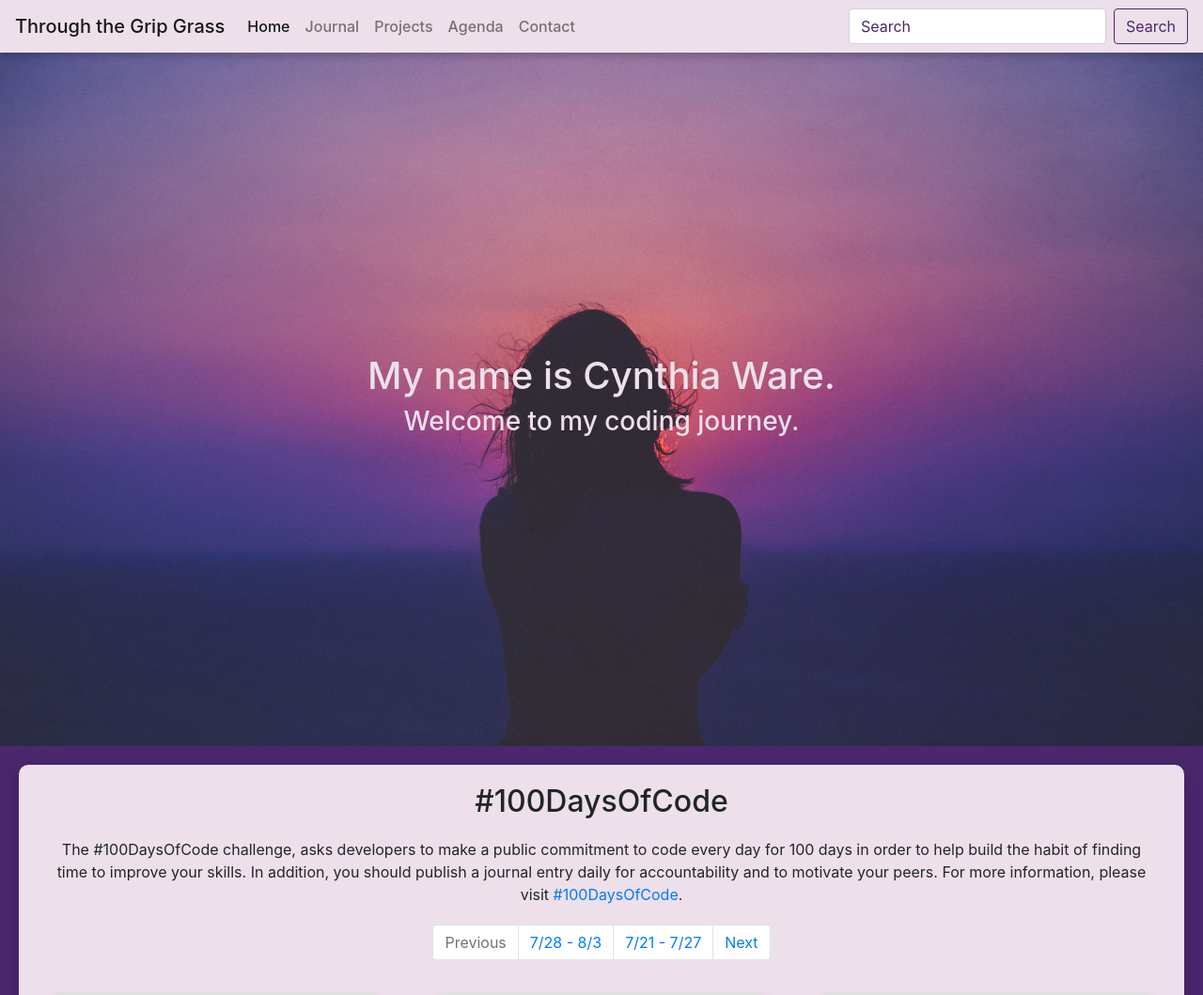
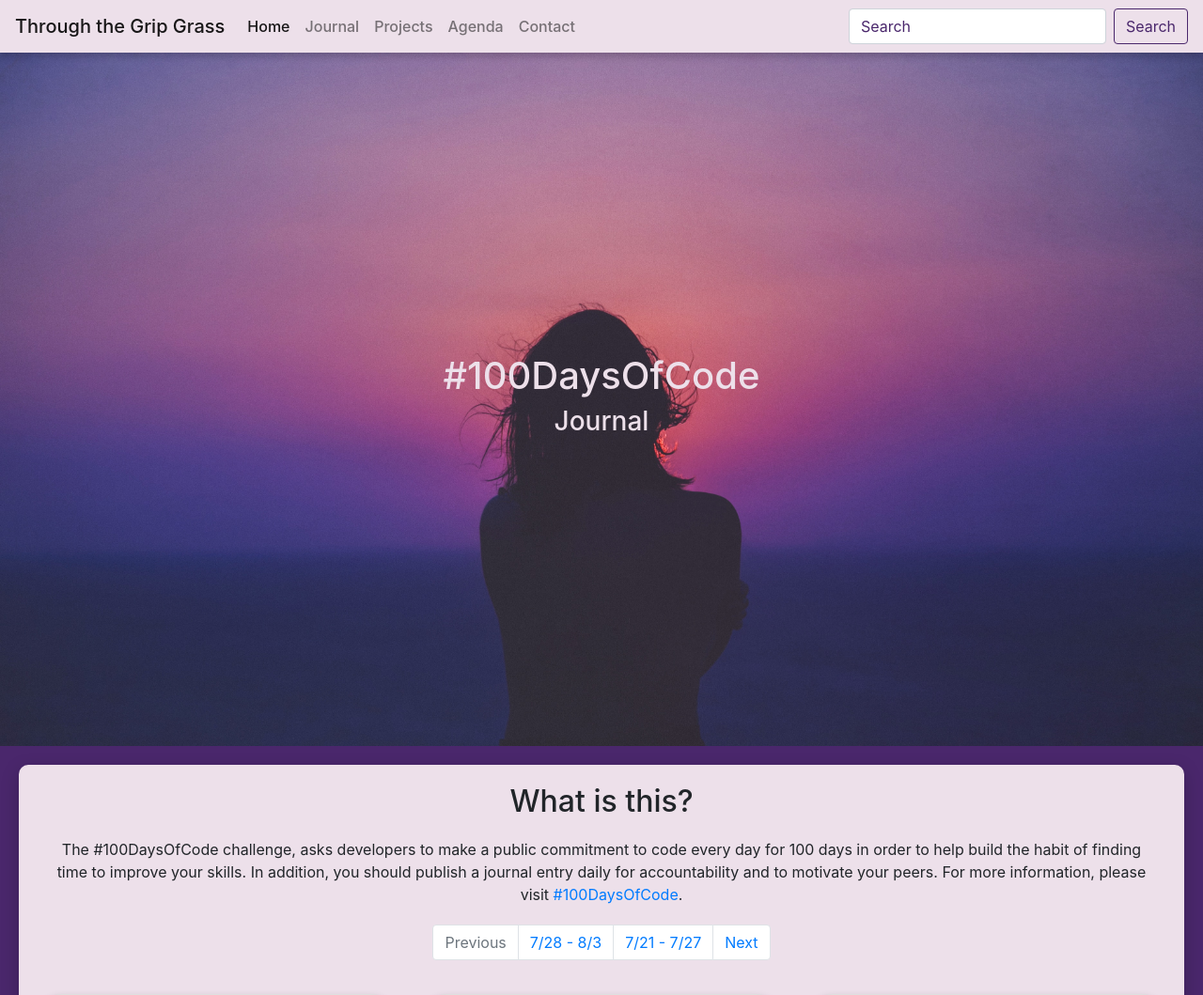
Before and after one commit to cynthiaw89/Journey, a plain HTML site: page journal.html in a window 1280 px wide. Shown: the top 1059 px of the page at 94% size. Drawn offline with nearby package versions, Linux system fonts and the light colour scheme.

Commit message:
Changed some text on journal page

```diff
--- a/journal.html
+++ b/journal.html
@@ -51,15 +51,15 @@
           </nav>
 <div class="page-header">
     <h1 class="title">
-        My name is Cynthia Ware.
+        #100DaysOfCode
     </h1>
     <h3 class="title">
-        Welcome to my coding journey.
+        Journal
     </h3>
 </div>
 <!--Need to create main info div-->
 <div class="main-raised">
-    <h2 class="title">#100DaysOfCode</h2>
+    <h2 class="title">What is this?</h2>
     <p class="journal-description">The #100DaysOfCode challenge, asks developers to make a public commitment to code every day for 100 days in order to help build the habit of finding time to improve your skills.  In addition, you should publish a journal entry daily for accountability and to motivate your peers.  For more information, please visit <a href="#">#100DaysOfCode</a>. </p>
     <nav aria-label="Journal-nav">
         <ul class="pagination justify-content-center">
```
